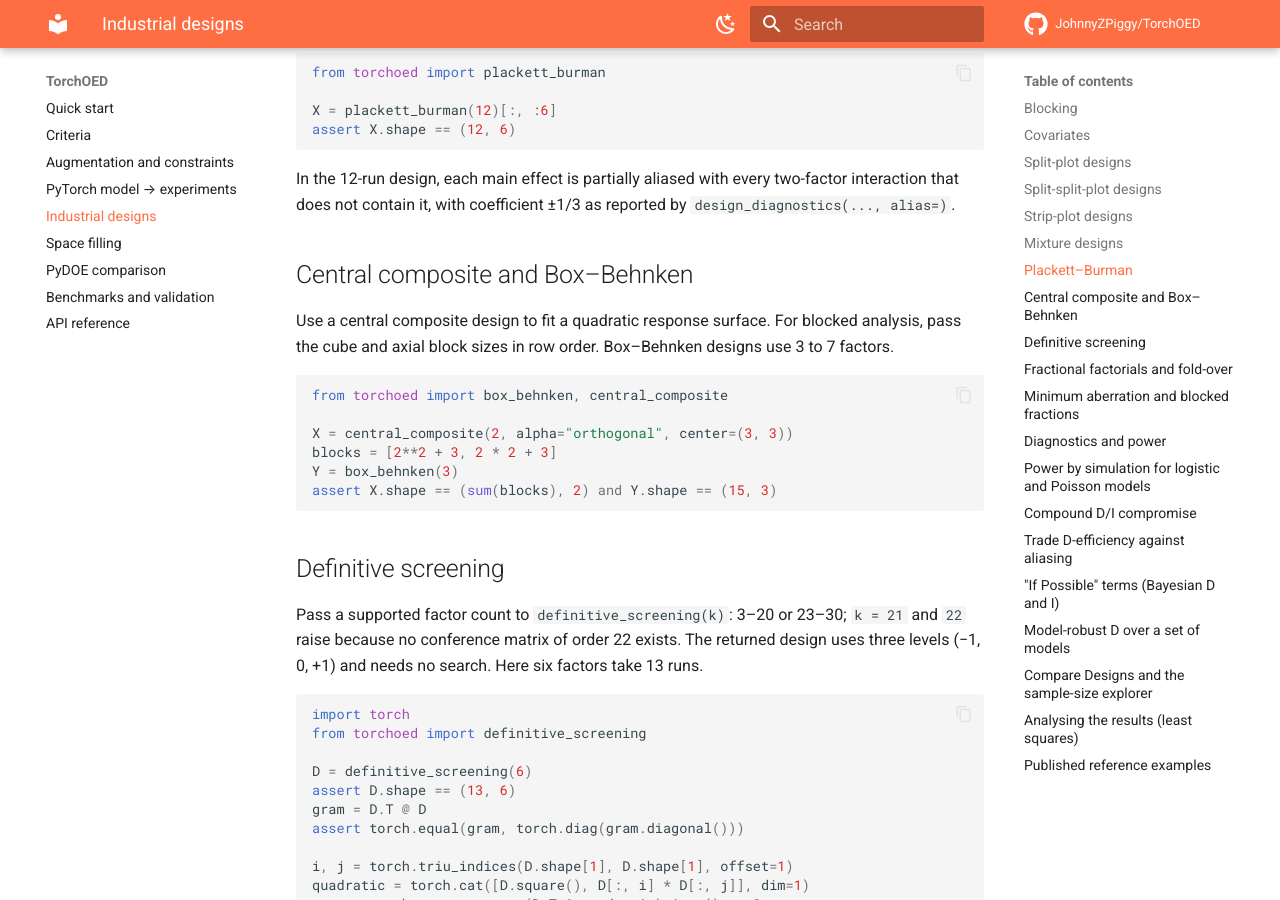
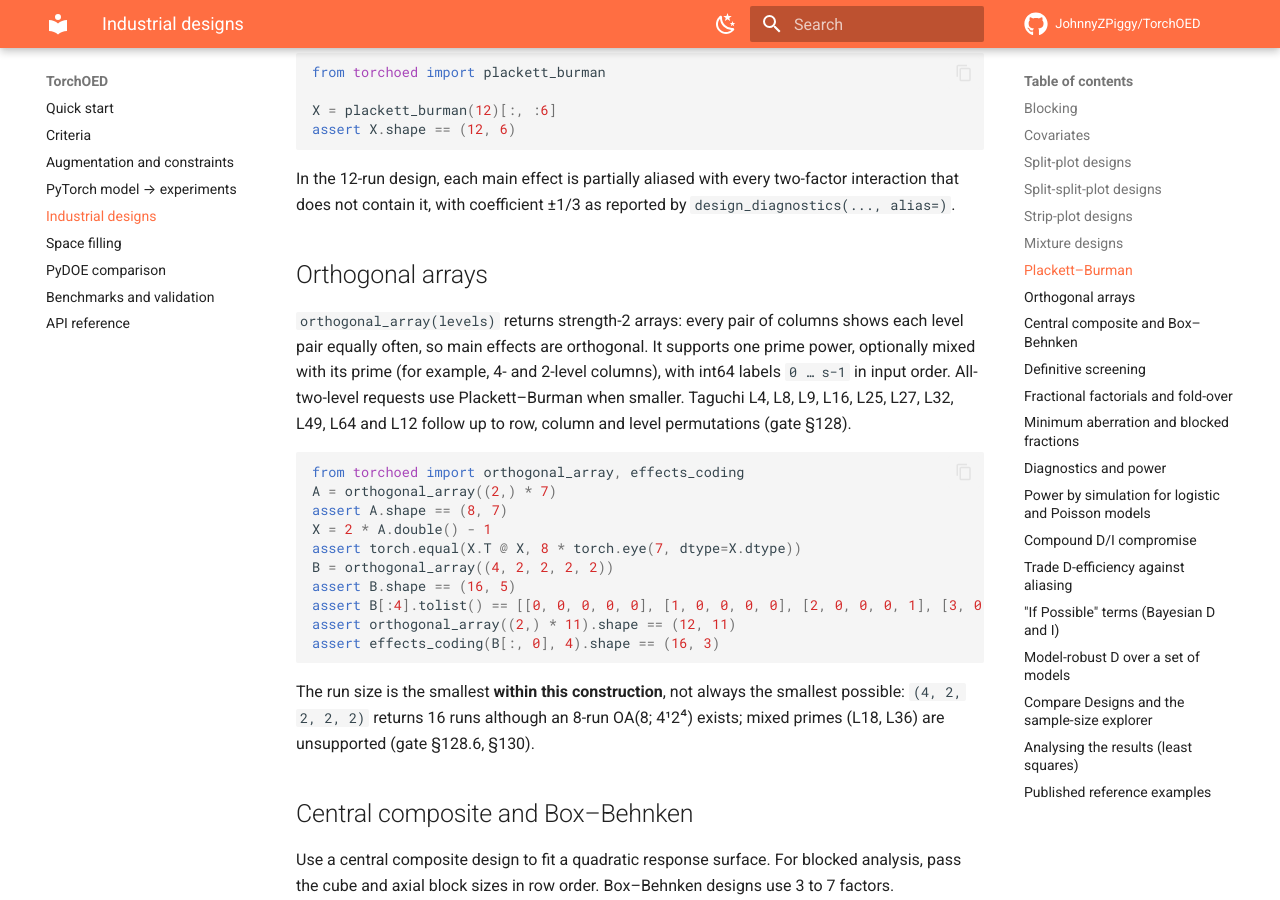
Before and after one commit to JohnnyZPiggy/TorchOED, an MkDocs documentation site: the page built from website/industrial.md, in a window 1280 px wide and 900 px high, scrolled down 6475 px. Built offline with MkDocs 1.6.1 and Material for MkDocs 9.7.7, drawn with Linux system fonts in a browser that asks for light colours; comment, search, counter and statistics services are not loaded.

Commit message:
docs: demonstrate orthogonal arrays (#569)

````diff
--- a/website/industrial.md
+++ b/website/industrial.md
@@ -278,6 +278,25 @@ assert X.shape == (12, 6)
 
 In the 12-run design, each main effect is partially aliased with every two-factor interaction that does not contain it, with coefficient ±1/3 as reported by `design_diagnostics(..., alias=)`.
 
+## Orthogonal arrays
+
+`orthogonal_array(levels)` returns strength-2 arrays: every pair of columns shows each level pair equally often, so main effects are orthogonal. It supports one prime power, optionally mixed with its prime (for example, 4- and 2-level columns), with int64 labels `0 … s−1` in input order. All-two-level requests use Plackett–Burman when smaller. Taguchi L4, L8, L9, L16, L25, L27, L32, L49, L64 and L12 follow up to row, column and level permutations (gate §128).
+
+```python
+from torchoed import orthogonal_array, effects_coding
+A = orthogonal_array((2,) * 7)
+assert A.shape == (8, 7)
+X = 2 * A.double() - 1
+assert torch.equal(X.T @ X, 8 * torch.eye(7, dtype=X.dtype))
+B = orthogonal_array((4, 2, 2, 2, 2))
+assert B.shape == (16, 5)
+assert B[:4].tolist() == [[0, 0, 0, 0, 0], [1, 0, 0, 0, 0], [2, 0, 0, 0, 1], [3, 0, 0, 0, 1]]
+assert orthogonal_array((2,) * 11).shape == (12, 11)
+assert effects_coding(B[:, 0], 4).shape == (16, 3)
+```
+
+The run size is the smallest **within this construction**, not always the smallest possible: `(4, 2, 2, 2, 2)` returns 16 runs although an 8-run OA(8; 4¹2⁴) exists; mixed primes (L18, L36) are unsupported (gate §128.6, §130).
+
 ## Central composite and Box–Behnken
 
 Use a central composite design to fit a quadratic response surface. For blocked analysis, pass the cube and axial block sizes in row order. Box–Behnken designs use 3 to 7 factors.
````
